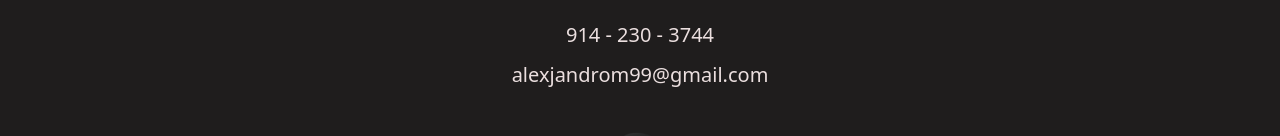
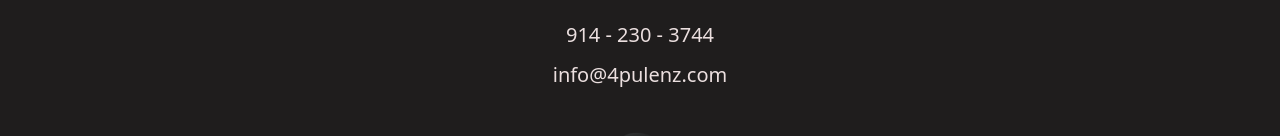
Before and after one commit to 4lexjandro/portfolio, a React (Create React App) app: page / in a window 1280 px wide. Shown: the part 2125-2261 px from the top of the page. Built offline with nearby package versions, Linux system fonts and the light colour scheme.

Commit message:
changed to professional email

```diff
--- a/src/Parts/Footer.jsx
+++ b/src/Parts/Footer.jsx
@@ -140,7 +140,7 @@ const Footer = ( ) => {
                 whileTap={{ scale: 0.9 }}
               >
 
-                 <ButtonMailto label="alexjandrom99@gmail.com" mailto="mailto:alexjandrom99@gmail.com" />
+                 <ButtonMailto label="info@4pulenz.com" mailto="mailto:info@4pulenz.com" />
                  </motion.h3>
 
                  </button>
@@ -155,7 +155,7 @@ const Footer = ( ) => {
 
 {/*
     <button className='footercontactlines'>
-        <ButtonMailto label="alexjandrom99@gmail.com" mailto="mailto:alexjandrom99@gmail.com" />
+        <ButtonMailto label="info@4pulenz.com" mailto="mailto:info@4pulenz.com" />
         </button>
         <br/>
 
--- a/src/Routes/Contact.jsx
+++ b/src/Routes/Contact.jsx
@@ -116,7 +116,7 @@ if (loading) {
             <Message
               click={+click}
               target="_blank"
-              to={{ pathname: "mailto:alexjandrom99@gmail.com" }}
+              to={{ pathname: "mailto:info@4pulenz.com" }}
             >
 
                <motion.h3
@@ -130,7 +130,7 @@ if (loading) {
                 whileTap={{ scale: 0.9 }}
               >
 
-                 <ButtonMailto label="alexjandrom99@gmail.com" mailto="mailto:alexjandrom99@gmail.com" />
+                 <ButtonMailto label="alexjandrom99@gmail.com" mailto="mailto:info@4pulenz.com" />
                  </motion.h3>
 
             </Message>
@@ -139,7 +139,7 @@ if (loading) {
             <Message
               click={+false}
               target="_blank"
-              to={{ pathname: "mailto:alexjandrom99@gmail.com" }}
+              to={{ pathname: "mailto:info@4pulenz.com" }}
             >
 
               <motion.h3
@@ -150,7 +150,7 @@ if (loading) {
                 whileHover={{ scale: 1.1 }}
                 whileTap={{ scale: 0.9 }}
               >
-          <ButtonMailto  label="alexjandrom99@gmail.com " mailto="mailto:alexjandrom99@gmail.com" />
+          <ButtonMailto  label="alexjandrom99@gmail.com " mailto="mailto:info@4pulenz.com" />
 
               </motion.h3>
   </Message>
```
